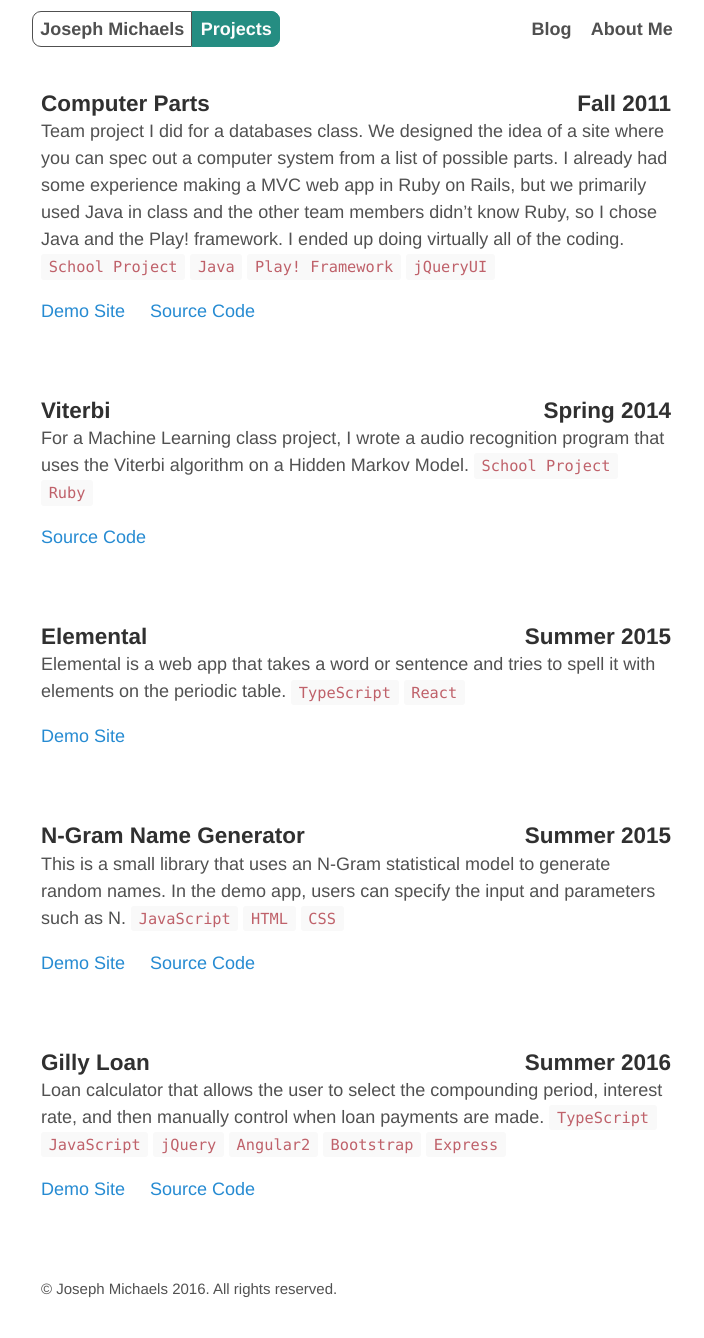
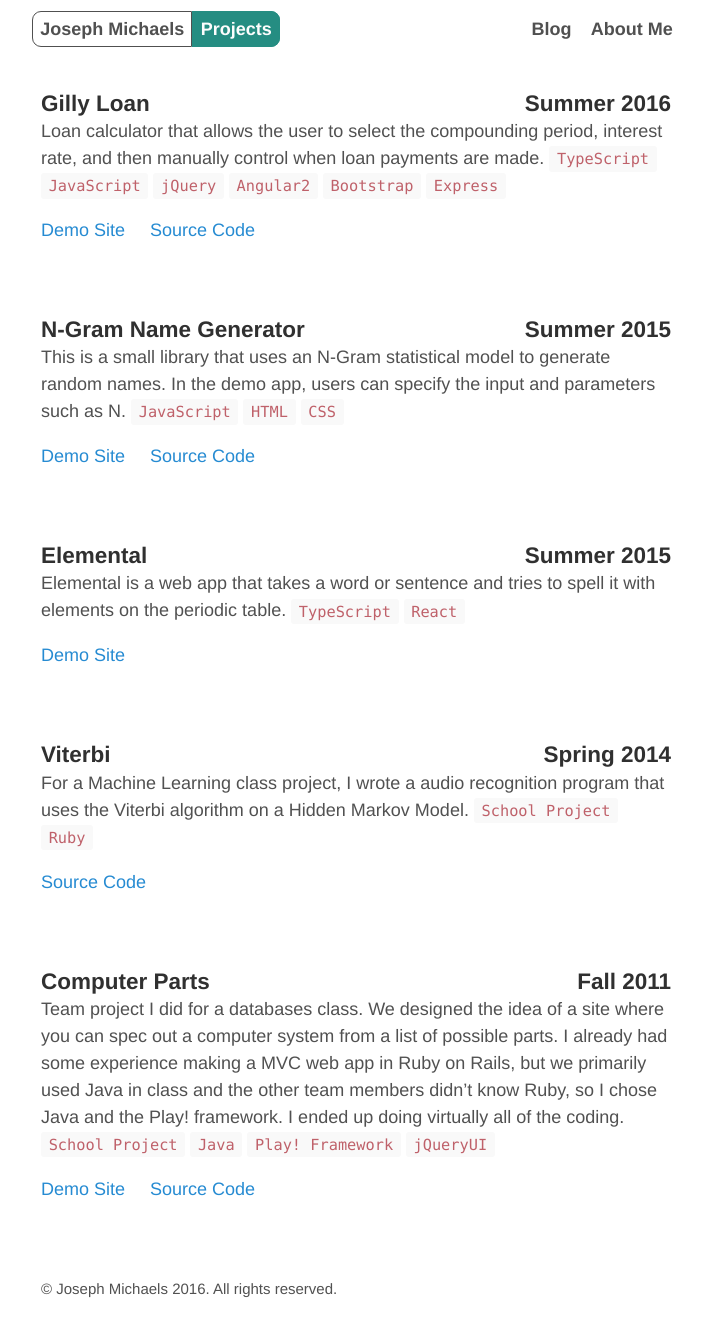
Before and after one commit to Teshel/teshel.github.io, a Jekyll site: the page built from projects.html, in a window 1280 px wide. Shown: the whole page, without its empty margins (284-988 px from the left). Built offline with Jekyll 4.4.1, drawn with Linux system fonts in a browser that asks for light colours.

Commit message:
Reversing sort order for projects

```diff
--- a/projects.html
+++ b/projects.html
@@ -5,7 +5,7 @@ title: Projects
 
 <div class="posts">
     {% assign sorted_projects = site.projects | sort:"order" %}
-  {% for project in sorted_projects %}
+  {% for project in sorted_projects reversed %}
   <article class="post">
     <h3 class="post-title">
       <!-- <a href="{{ site.baseurl }}{{ project.url }}"> -->
```
